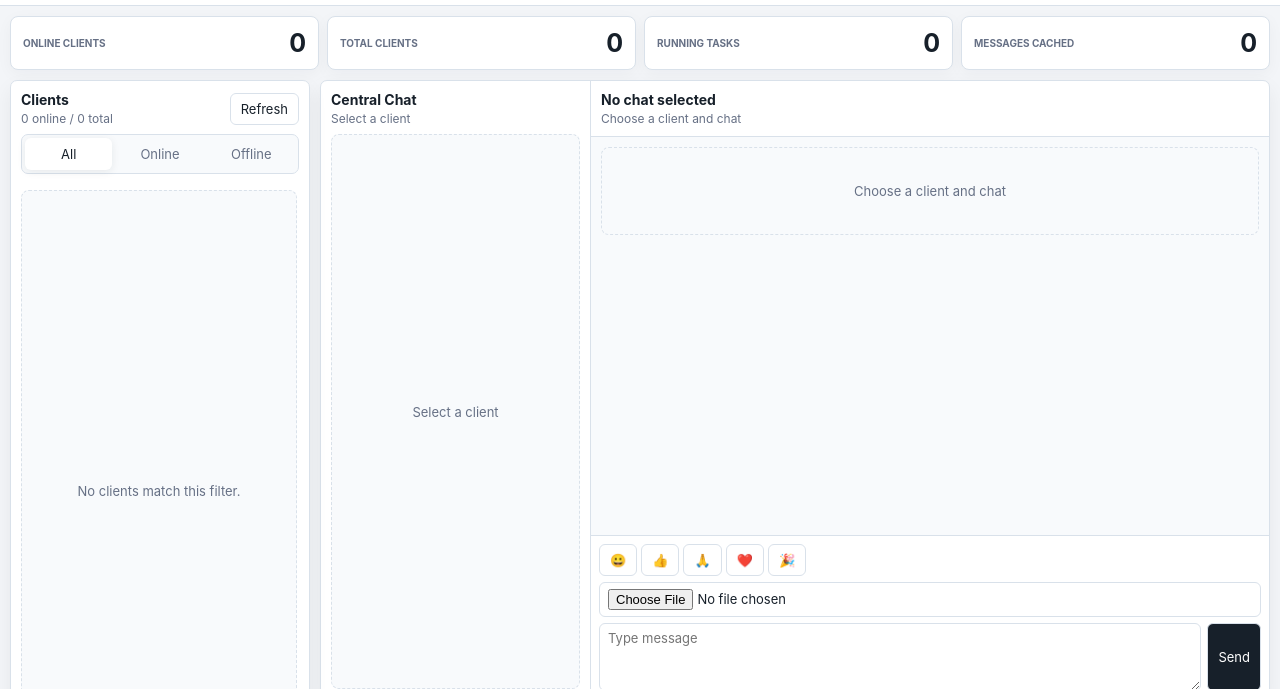
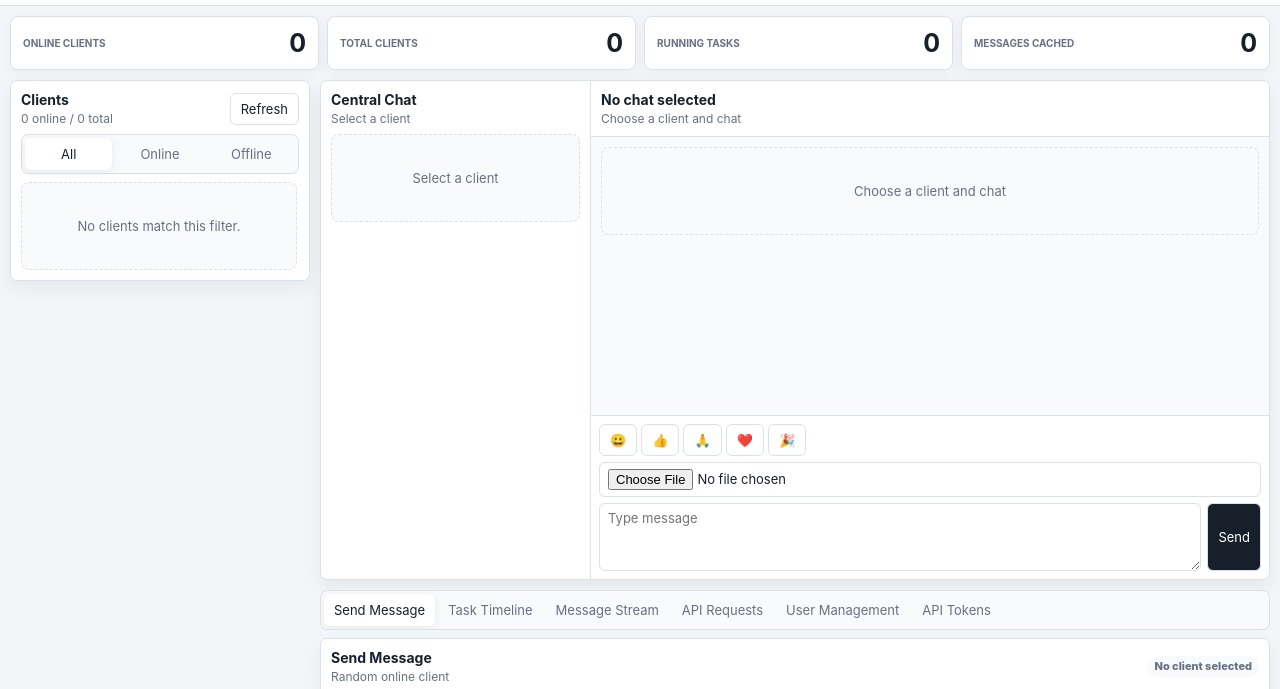
Before and after one commit to samlau0086/whatsapp-hub, a website: page src/public/index.html in a window 1280 px wide. Shown: the part 71-760 px from the top of the page. Drawn offline with nearby package versions, Linux system fonts and the light colour scheme; no server answers.

Commit message:
已按你截图里的问题修了一版，让 Clients 和 集中聊天 更像卡片，而不是被拉成整屏高度。 这次主要改了 [styles.css (line 1414)](C:/Users/samla/Documents/whatsapp-hub/src/public/styles.css:1414)： 客户端列表和会话列表不再把单个 item 拉满高度。 左侧 Clients 面板不再撑满整页，桌面端最大高度收为卡片感。 集中聊天区域高度从之前偏高的 620px 收到约 500px。 下方 Tab 区域不再被主布局拉高，避免出现一大片空白。 列表、卡片、Tab 都改成从上方自然排列。

```diff
--- a/src/public/styles.css
+++ b/src/public/styles.css
@@ -1414,6 +1414,7 @@ p {
 .workspace,
 .main-panel,
 .content-grid {
+  align-content: start;
   gap: 10px;
 }
 
@@ -1448,7 +1449,7 @@ p {
 
 .chat-panel {
   grid-template-columns: 270px minmax(0, 1fr);
-  min-height: 560px;
+  min-height: 0;
 }
 
 .chat-sidebar,
@@ -1463,6 +1464,8 @@ p {
 .request-list,
 .user-list,
 .token-list {
+  align-content: start;
+  align-items: start;
   gap: 6px;
   margin-top: 8px;
 }
@@ -1474,6 +1477,7 @@ p {
 .request-item,
 .user-item,
 .token-item {
+  align-self: start;
   border-radius: 6px;
   gap: 6px;
   padding: 8px;
@@ -1620,10 +1624,12 @@ p {
 }
 
 .workspace-tabs {
+  align-content: start;
   gap: 8px;
 }
 
 .workspace-tabbar {
+  align-items: center;
   border-radius: 7px;
   gap: 3px;
   padding: 3px;
@@ -1718,21 +1724,18 @@ p {
 
 @media (min-width: 1181px) {
   .side-panel {
-    display: grid;
-    grid-template-rows: auto auto minmax(0, 1fr);
-    height: calc(100vh - 78px);
-    overflow: hidden;
+    max-height: min(520px, calc(100vh - 86px));
+    overflow: auto;
     position: sticky;
     top: 68px;
   }
 
   .client-list {
-    max-height: none;
-    min-height: 0;
+    max-height: 390px;
   }
 
   .chat-panel {
-    height: min(620px, calc(100vh - 146px));
+    height: min(500px, calc(100vh - 132px));
     min-height: 0;
   }
 
```
